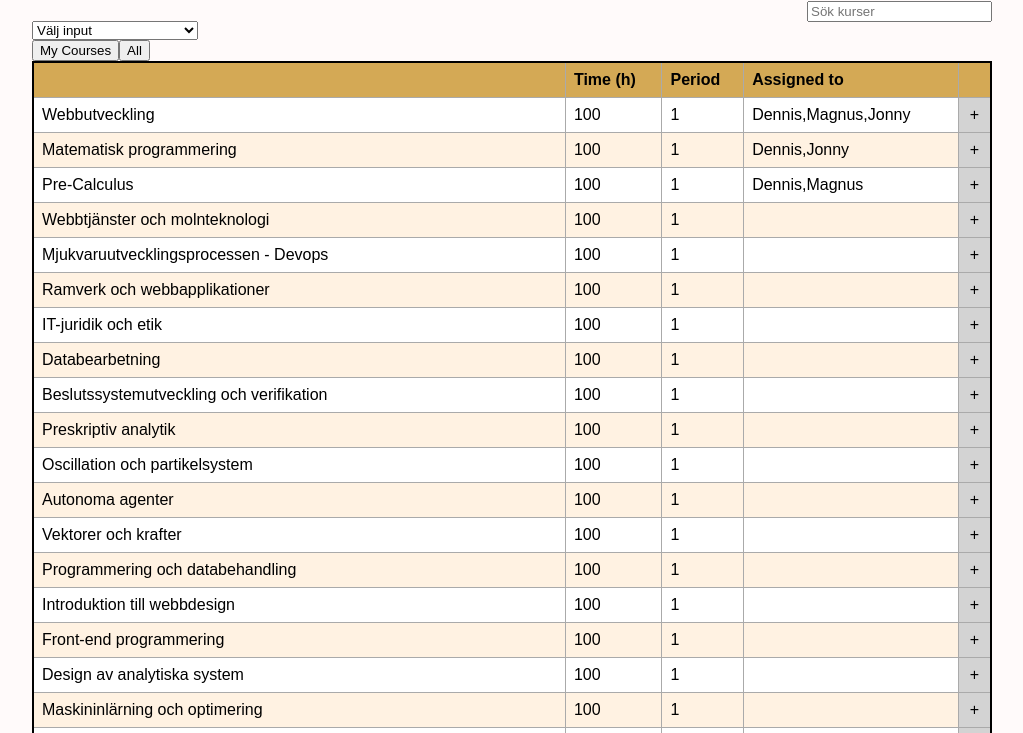
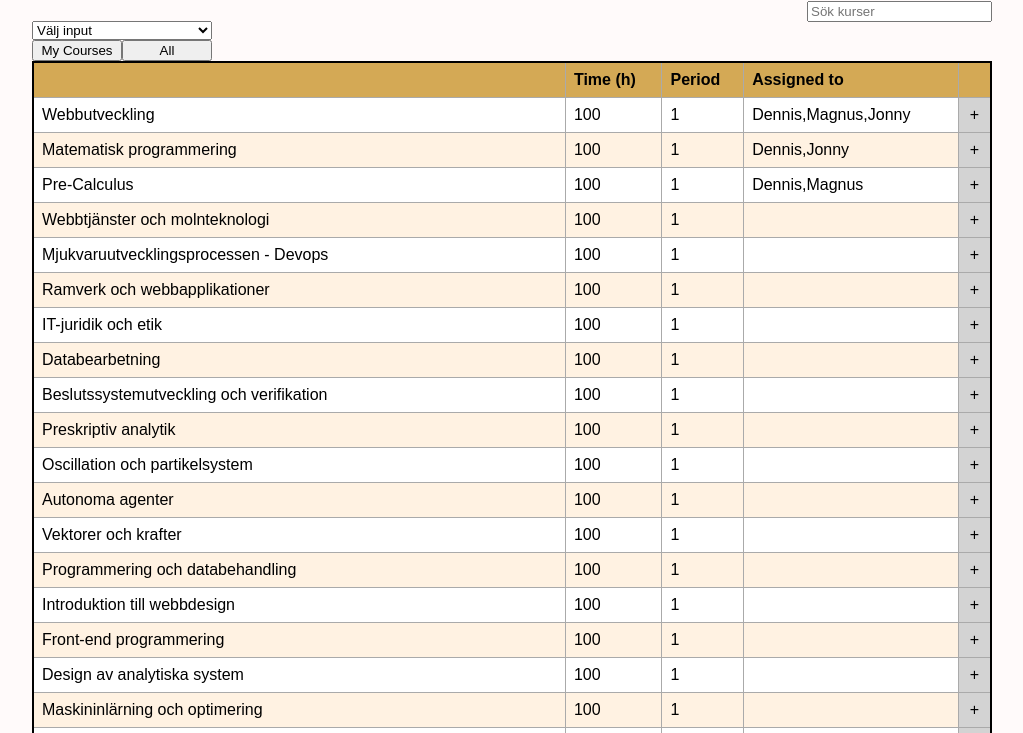
Before and after one commit to salmialb/Ramverk-grupp5-, a plain HTML site: page mockup_ovning.html in a window 1280 px wide. Shown: the part 67-800 px from the top of the page, without its empty margins (128-1151 px from the left). Drawn offline with nearby package versions, Linux system fonts and the light colour scheme.

Commit message:
lined up buttons and select

```diff
--- a/main.css
+++ b/main.css
@@ -15,7 +15,13 @@ td, th {
     text-align: left;
     padding: 8px;
 }
-
+button{
+    width: 90px;
+    text-align: center;
+}
+select{
+    width: 180px;
+}
 #Container{
     max-width: 960px;
     margin: 0px auto 150px;
```
